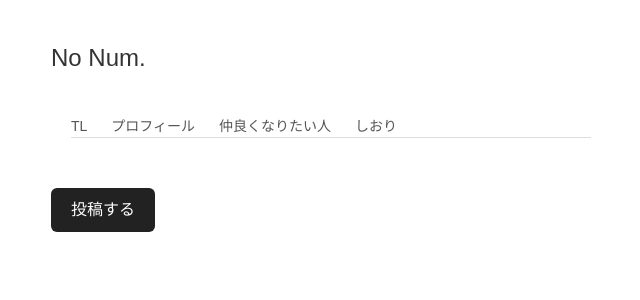
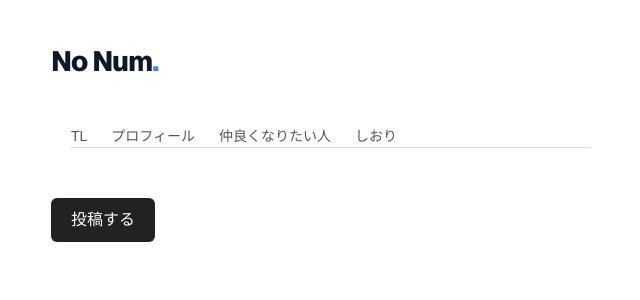
Before and after one commit to novelisakura-bot/nonum, a Next.js app: page /main in a window 1280 px wide. Shown: the top 300 px of the page, without its empty margins (309-949 px from the left). Built offline with nearby package versions, Linux system fonts and the light colour scheme; no server answers; the database is empty.

Commit message:
タイトルのスタイル変更

```diff
--- a/app/main/page.tsx
+++ b/app/main/page.tsx
@@ -91,8 +91,17 @@ useEffect(() => {
     }}>
 
     {/* タイトルです。 */}
-    <h1 style={{ fontSize: "24px", marginBottom: "20px" }}>
-      No Num.
+    <h1
+      style={{
+        fontFamily: '"Geist", "Inter", -apple-system, BlinkMacSystemFont, "Segoe UI", sans-serif',
+        fontSize: "28px",
+        fontWeight: "800",          // 極太にしてロゴ感を出す
+        letterSpacing: "-0.04em",   // 文字間を少し詰めてキュッとする
+        color: "#0f172a",           // 真っ黒ではなく少し青みのある濃い色
+        marginBottom: "24px"
+      }}
+    >
+      No Num<span style={{ color: "#3b82f6" }}>.</span> {/* ドットだけアクセントカラーにするのもアリ */}
     </h1>
 
     {/* ナビです。 */}
```
